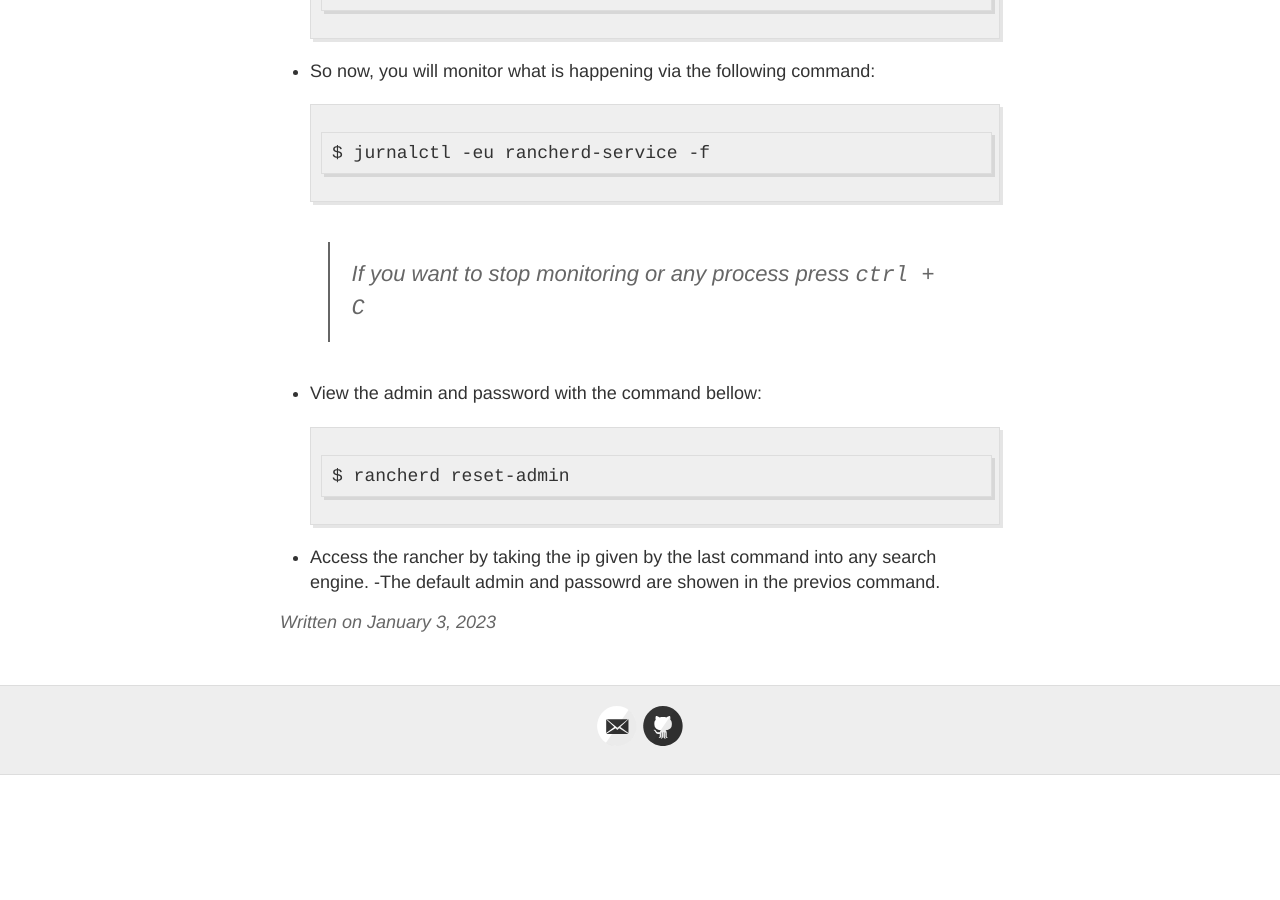
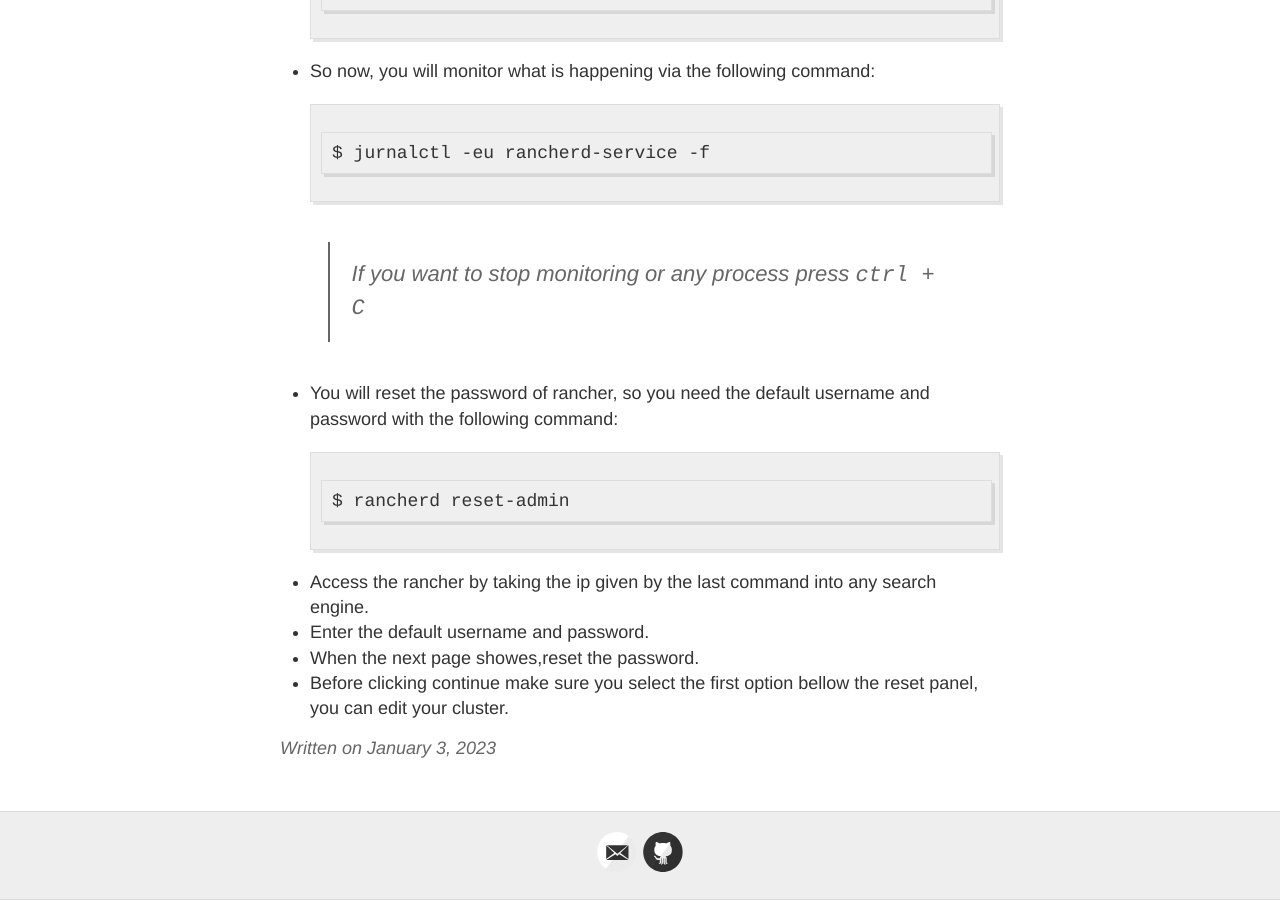
Before and after one commit to hermassest/hermassest.github.io, a Jekyll site: the page built from _posts/2023-01-03-Build-Your-Own-Raspberry-Pi-Cluster.md, in a window 1280 px wide and 900 px high, scrolled down 3871 px. Built offline with Jekyll 4.4.1, drawn with Linux system fonts in a browser that asks for light colours; our own code applies the rules of GitHub Pages for plain Markdown files; before the commit the page ends 4646 px from its top, so only the background shows below that.

Commit message:
Update 2023-01-03-Build-Your-Own-Raspberry-Pi-Cluster.md

````diff
--- a/_posts/2023-01-03-Build-Your-Own-Raspberry-Pi-Cluster.md
+++ b/_posts/2023-01-03-Build-Your-Own-Raspberry-Pi-Cluster.md
@@ -109,10 +109,12 @@ $ jurnalctl -eu rancherd-service -f
 ```
 > If you want to stop monitoring or any process press `ctrl + C `
 
-- View the admin and password with the command bellow:
+- You will reset the password of rancher, so you need the default username and password with the following command:
 ```
 $ rancherd reset-admin
 ```
 
 - Access the rancher by taking the ip given by the last command into any search engine.
--The default admin and passowrd are showen in the previos command.
+- Enter the default username and password.
+- When the next page showes,reset the password.
+- Before clicking continue make sure you select the first option bellow the reset panel, you can edit your cluster.
````
